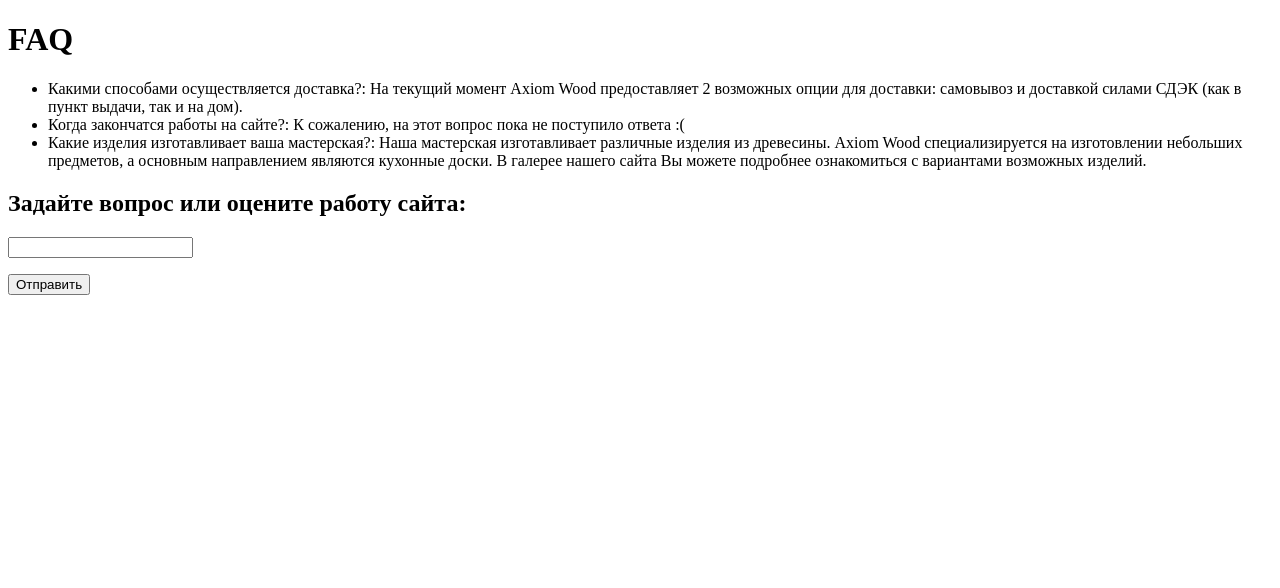
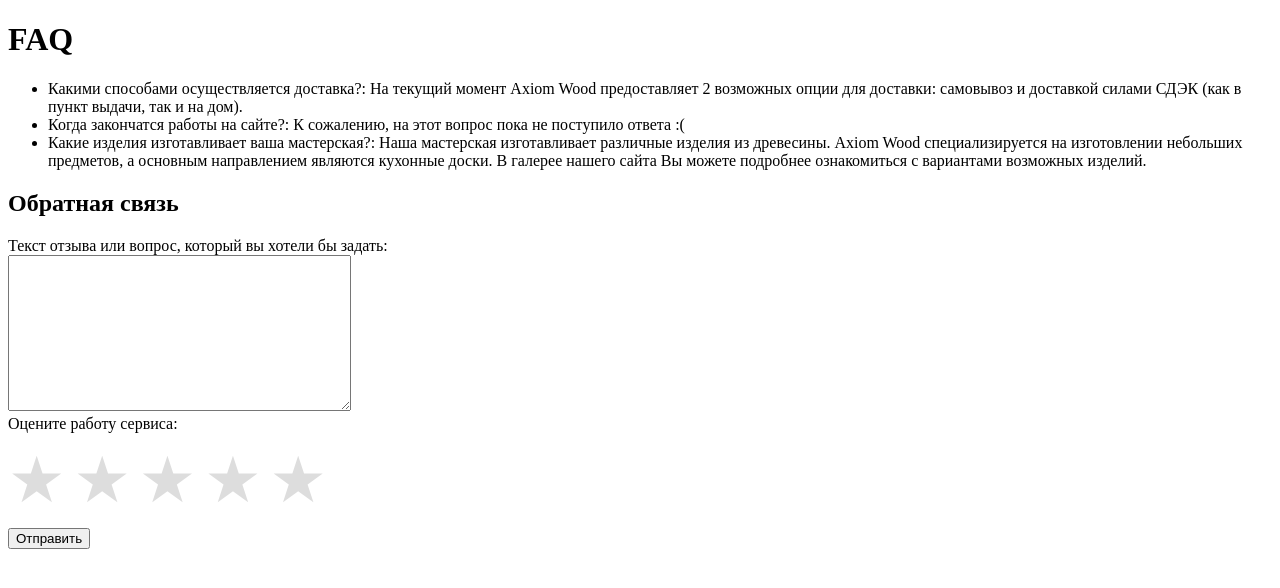
Before and after one commit to Averlex/AW_website, a Django app: page /faq/ in a window 1280 px wide. Shown: the top 588 px of the page. Run offline with Django 5.2, Linux system fonts and the light colour scheme; data comes from the database, SQL or seed files in the repository; both versions use the stored data as it was after the commit; parts of the project's set-up code (start-up, migrations or seed data) failed here and were passed over.

Commit message:
Some fixes to FAQ page

```diff
--- a/webapp/forms.py
+++ b/webapp/forms.py
@@ -1,11 +1,25 @@
 from django import forms
-from .models import FAQ, Order, User
+from .models import UserFeedback, Order, User
 
 
 class FAQForm(forms.ModelForm):
+    RATING_CHOICES = [
+        (1, '1'),
+        (2, '2'),
+        (3, '3'),
+        (4, '4'),
+        (5, '5'),
+    ]
+
+    rate = forms.ChoiceField(choices=RATING_CHOICES, widget=forms.RadioSelect, label='Оцените работу сервиса')
+    text = forms.Textarea()
+
     class Meta:
-        model = FAQ
-        fields = ['question']
+        model = UserFeedback
+        fields = ['text', 'rate']
+        labels = {
+            'text': 'Текст отзыва или вопрос, который вы хотели бы задать:', 'rate': ''
+        }
 
 
 class OrderForm(forms.ModelForm):
--- a/webapp/templates/webapp/faq.html
+++ b/webapp/templates/webapp/faq.html
@@ -2,6 +2,28 @@
 <html>
 <head>
     <title>FAQ</title>
+    <style>
+        /* Star rating styles */
+        .rating {
+            direction: ltr;
+            unicode-bidi: bidi-override;
+            font-size: 2em;
+            margin: 10px 0;
+        }
+        .rating input {
+            display: none;
+        }
+        .rating label {
+            color: #ddd;
+            font-size: 2em;
+            padding: 0;
+            cursor: pointer;
+        }
+        .rating input:checked + label,
+        .rating input:checked ~ label {
+            color: #f5b301;
+        }
+    </style>
 </head>
 <body>
     <h1>FAQ</h1>
@@ -10,11 +32,37 @@
             <li>{{ faq.question }}: {{ faq.answer }}</li>
         {% endfor %}
     </ul>
-    <h2>Задайте вопрос или оцените работу сайта:</h2>
+    <h2>Обратная связь</h2>
     <form method="post">
         {% csrf_token %}
-        {{ form.as_p }}
+        {{ form.text.label_tag }}<br>
+        {{ form.text }}<br>
+        {{ form.rate.label_tag }}<br>
+        <div class="rating">
+            {% for choice in form.rate %}
+                {{ choice.tag }}
+                <label for="{{ choice.id_for_label }}">&#9733;</label>
+            {% endfor %}
+        </div>
         <button type="submit">Отправить</button>
     </form>
+
+    <script>
+        document.addEventListener('DOMContentLoaded', (event) => {
+            const stars = document.querySelectorAll('.rating input');
+            stars.forEach(star => {
+                star.addEventListener('change', () => {
+                    const checkedStars = document.querySelectorAll('.rating input:checked');
+                    checkedStars.forEach(checkedStar => {
+                        const labels = checkedStar.closest('.rating').querySelectorAll('label');
+                        labels.forEach(label => label.style.color = '#ddd');
+                        for (let i = 0; i < checkedStar.value; i++) {
+                            labels[i].style.color = '#f5b301';
+                        }
+                    });
+                });
+            });
+        });
+    </script>
 </body>
 </html>
--- a/webapp/views.py
+++ b/webapp/views.py
@@ -16,18 +16,30 @@ def gallery(request):
 
 
 def faq(request):
+    # Getting random top-3 FAQs to display on the page
     faqs = list(FAQ.objects.all())
     random.shuffle(faqs)
     faqs = faqs[:3]
 
+    # Actions on submit button
     if request.method == 'POST':
-        form = FAQForm(request.POST)
-        if form.is_valid():
-            form.save()
-            return redirect('faq')
+        if request.user.is_authenticated:
+            form = FAQForm(request.POST)
+            if form.is_valid():
+                text = form.cleaned_data['text']
+                rate = form.cleaned_data['rate']
+
+                # TODO: user is unlinked to a feedback
+                feedback = UserFeedback(text=text, rate=rate, feedback_type=1, user=request.user)
+                feedback.save()
+
+                # TODO: change form for a success message
+                return redirect('faq')
+        else:
+            # TODO: login button here
+            pass
     else:
         form = FAQForm()
-    form.fields['question'].label = ''
     return render(request, 'webapp/faq.html', {'faqs': faqs, 'form': form})
 
 
```
Also changed, not shown: db.sqlite3.
